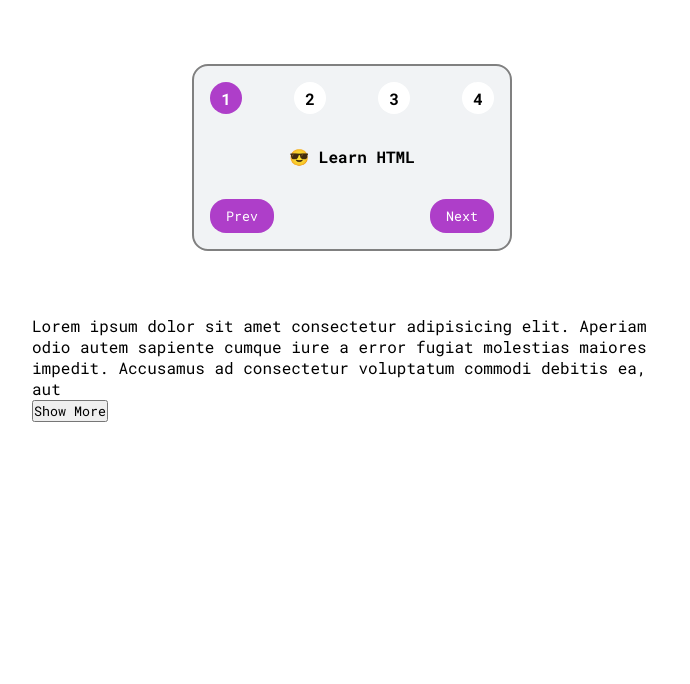
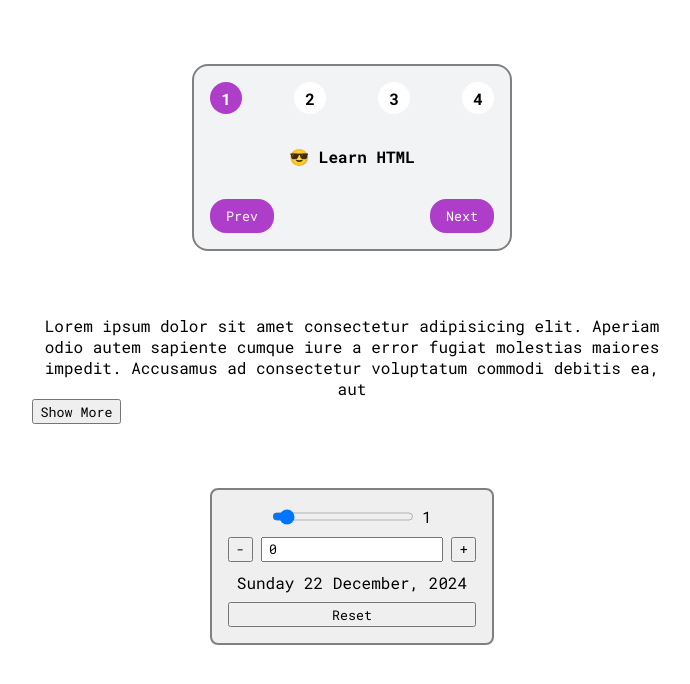
Before and after one commit to Bablubamaniya/mini-react-projects, a React (Vite) app: page / in a window 1280 px wide. Shown: the top 684 px of the page, without its empty margins (288-978 px from the left). Built offline with nearby package versions, Linux system fonts and the light colour scheme.

Commit message:
project done

```diff
--- a/src/App.jsx
+++ b/src/App.jsx
@@ -1,6 +1,8 @@
 import Card from "./components/Card";
+import DateCounter from "./components/DateCounter";
 import TextExpander from "./components/TextExpander";
 import "./index.css";
+
 
 const appStyle = {
     display: "flex",
@@ -16,6 +18,7 @@ function App() {
         <div style={appStyle}>
             <Card />
             <TextExpander/>
+            <DateCounter/>
         </div>
     );
 }
--- /dev/null
+++ b/src/components/DateCounter.jsx
@@ -0,0 +1,80 @@
+// import React from 'react'
+import { useState } from "react";
+import "../style/dateCounter.css";
+
+const today=new Date();
+
+function formateDate(date){
+    return date.toLocaleDateString("en-IN",{
+  weekday: 'long',
+  year: 'numeric',
+  month: 'long',
+  day: 'numeric',
+})
+
+}
+function addDays(date, days) {
+    const newDate = new Date(date);
+    newDate.setDate(date.getDate() + days);
+    return newDate;
+
+}
+
+function isNumber(str) {
+  return !isNaN(Number(str));
+}
+
+function DateCounter() {
+  const [step, setStep] = useState(1);
+  const [dayCount, setDayCount] = useState("0");
+
+
+  function handleDayCountChange(e) {
+    const value = e.target.value;
+    // console.log(isNumber(value));
+    if (isNumber(value) || value === "-") setDayCount(value);
+    // setDayCount(Number(e.target.value));
+  }
+  function handleDayStepChange(e) {
+    setStep(Number(e.target.value));
+  }
+  function plusDayCount() {
+    if(isNumber(dayCount))
+    setDayCount((dayCount) => `${Number(dayCount) + step}`);
+  }
+  function minusDayCount() {
+    setDayCount((dayCount) => `${Number(dayCount) - step}`);
+  }
+  function handleReset(){
+    setStep(1);
+    setDayCount(0)
+  }
+
+  //dirive state
+  const currentDate =addDays(today,Number(dayCount==="-"?0:dayCount));
+
+
+  return (
+    <div className="container">
+      <div className="rangeBox">
+        <input
+          type="range"
+          min="1"
+          max="10"
+          defaultValue="1"
+          onChange={handleDayStepChange}
+        />
+        <span>{step}</span>
+      </div>
+      <div className="buttonBox">
+        <button onClick={minusDayCount}>-</button>
+        <input type="text" value={dayCount} onChange={handleDayCountChange} />
+        <button onClick={plusDayCount}>+</button>
+      </div>
+      <p>{formateDate(currentDate)}</p>
+      <button onClick={handleReset}>Reset</button>
+    </div>
+  );
+}
+
+export default DateCounter;
--- /dev/null
+++ b/src/style/dateCounter.css
@@ -0,0 +1,27 @@
+.container {
+    padding: 1rem;
+    border-radius: 0.5rem;
+    background-color: rgba(128, 128, 128, 0.126);
+    border: 2px solid grey;
+    display: flex;
+    flex-direction: column;
+    gap: 0.6rem;
+}
+
+.buttonBox,
+.rangeBox {
+    display: flex;
+    gap: 0.5rem;
+    align-items: center;
+    justify-content: center;
+}
+
+p {
+    text-align: center;
+}
+
+button,
+input {
+    padding: 0.1rem 0.4rem;
+    cursor: pointer;
+}
```
